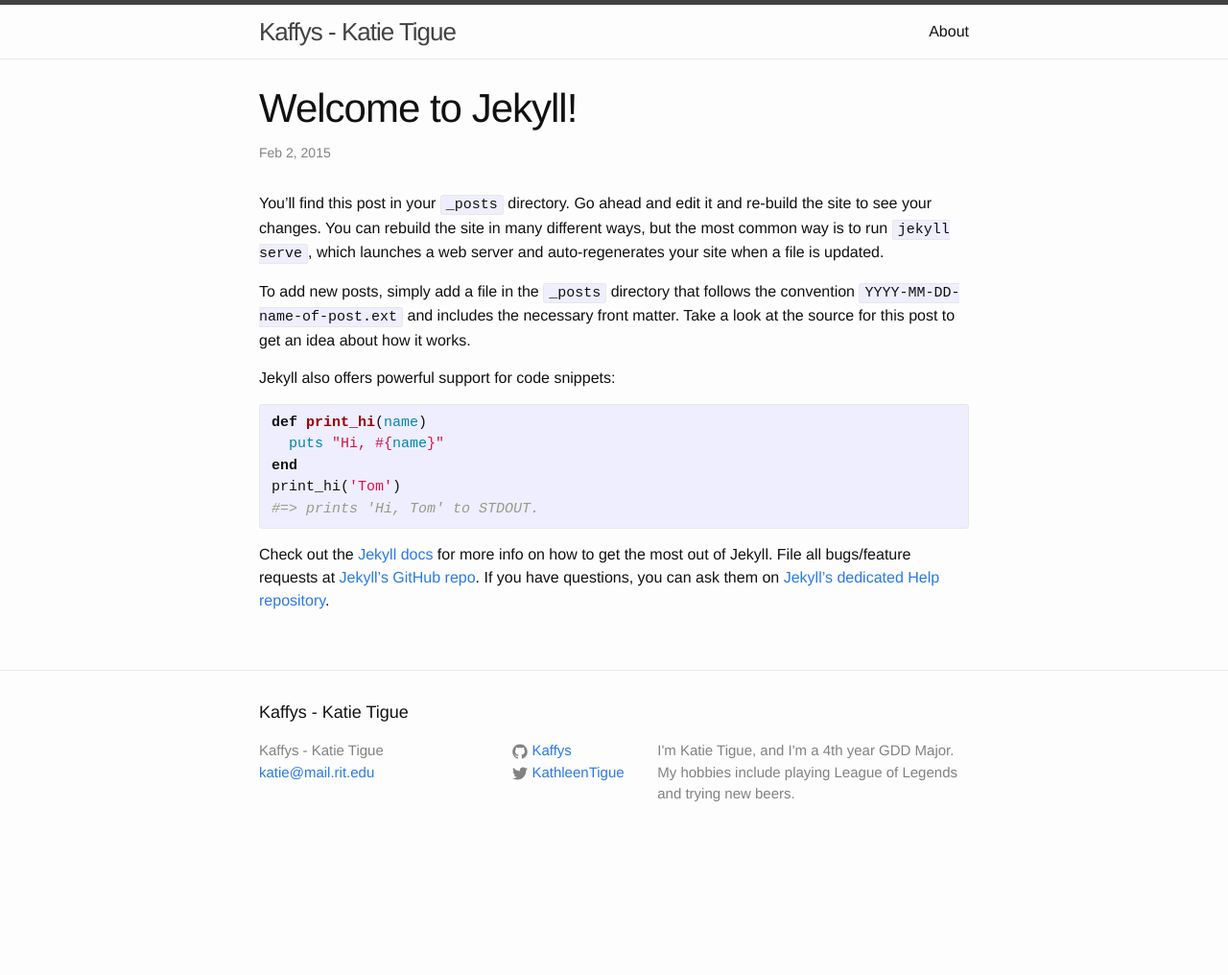
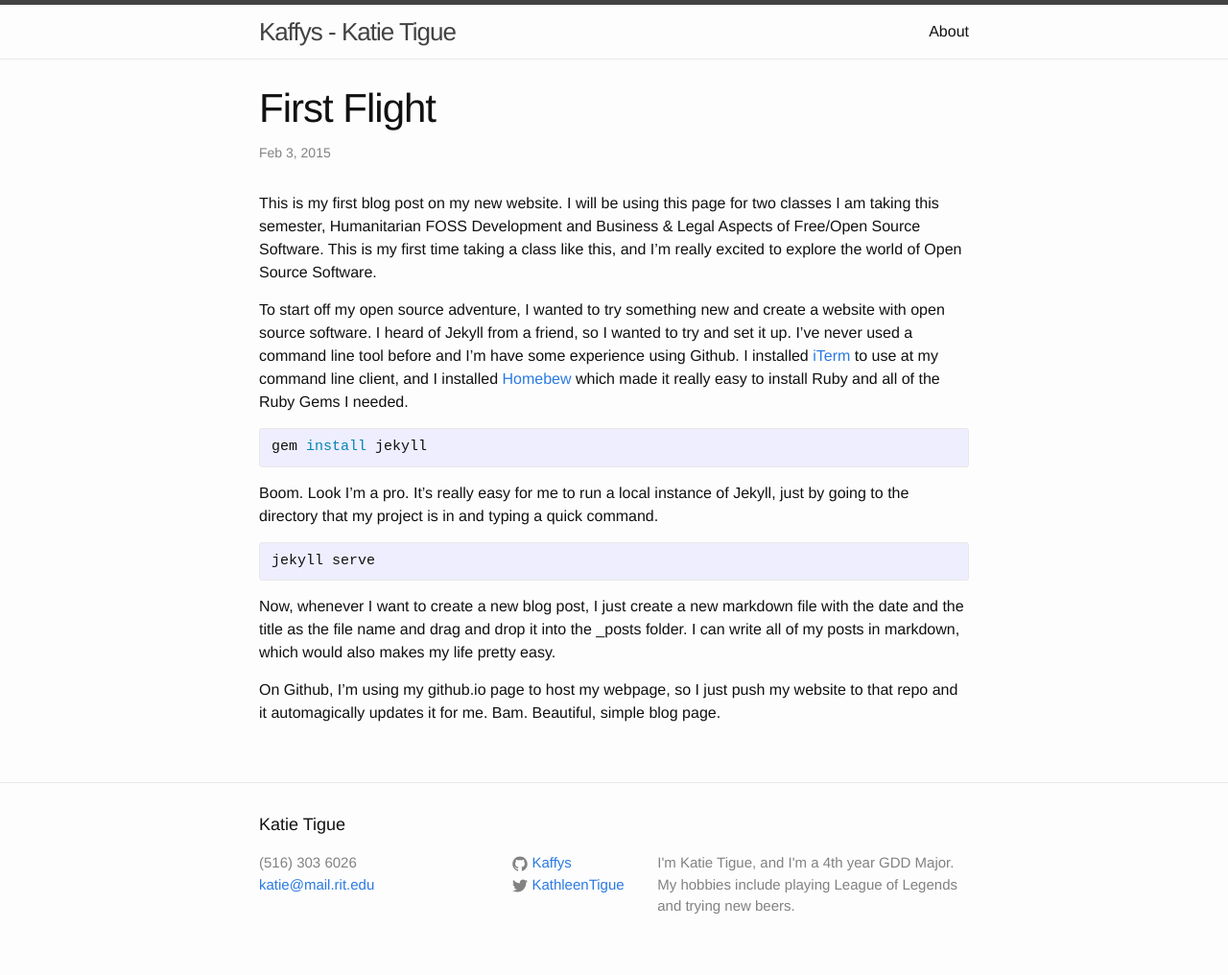
Before and after one commit to Kaffys/Kaffys.github.io, a Jekyll site: the page built from _posts/2015-02-02-welcome-to-jekyll.markdown, in a window 1280 px wide. Shown: the whole page at 96% size. Built offline with Jekyll 4.4.1, drawn with Linux system fonts in a browser that asks for light colours; before the commit the page ends 900 px from its top, so only the background shows below that.

Commit message:
First Flight Post

```diff
--- a/_includes/footer.html
+++ b/_includes/footer.html
@@ -2,12 +2,12 @@
 
   <div class="wrapper">
 
-    <h2 class="footer-heading">{{ site.title }}</h2>
+    <h2 class="footer-heading">Katie Tigue</h2>
 
     <div class="footer-col-wrapper">
       <div class="footer-col  footer-col-1">
         <ul class="contact-list">
-          <li>{{ site.title }}</li>
+          <li>(516) 303 6026</li>
           <li><a href="mailto:{{ site.email }}">{{ site.email }}</a></li>
         </ul>
       </div>
--- a/_posts/2015-02-02-welcome-to-jekyll.markdown
+++ b/_posts/2015-02-02-welcome-to-jekyll.markdown
@@ -1,25 +1,27 @@
 ---
 layout: post
-title:  "Welcome to Jekyll!"
-date:   2015-02-02 11:12:39
-categories: jekyll update
+title:  "First Flight"
+date:   2015-02-03 14:46:39
+categories: bizleg
 ---
-You’ll find this post in your `_posts` directory. Go ahead and edit it and re-build the site to see your changes. You can rebuild the site in many different ways, but the most common way is to run `jekyll serve`, which launches a web server and auto-regenerates your site when a file is updated.
+This is my first blog post on my new website. I will be using this page for two classes I am taking this semester, Humanitarian FOSS Development and Business & Legal Aspects of Free/Open Source Software. This is my first time taking a class like this, and I'm really excited to explore the world of Open Source Software.
 
-To add new posts, simply add a file in the `_posts` directory that follows the convention `YYYY-MM-DD-name-of-post.ext` and includes the necessary front matter. Take a look at the source for this post to get an idea about how it works.
+To start off my open source adventure, I wanted to try something new and create a website with open source software. I heard of Jekyll from a friend, so I wanted to try and set it up. I've never used a command line tool before and I'm have some experience using Github. I installed [iTerm][iterm] to use at my command line client, and I installed [Homebew][brew] which made it really easy to install Ruby and all of the Ruby Gems I needed.
 
-Jekyll also offers powerful support for code snippets:
-
-{% highlight ruby %}
-def print_hi(name)
-  puts "Hi, #{name}"
-end
-print_hi('Tom')
-#=> prints 'Hi, Tom' to STDOUT.
+{% highlight bash %}
+gem install jekyll
 {% endhighlight %}
 
-Check out the [Jekyll docs][jekyll] for more info on how to get the most out of Jekyll. File all bugs/feature requests at [Jekyll’s GitHub repo][jekyll-gh]. If you have questions, you can ask them on [Jekyll’s dedicated Help repository][jekyll-help].
+Boom. Look I'm a pro. It's really easy for me to run a local instance of Jekyll, just by going to the directory that my project is in and typing a quick command.
 
-[jekyll]:      http://jekyllrb.com
-[jekyll-gh]:   https://github.com/jekyll/jekyll
-[jekyll-help]: https://github.com/jekyll/jekyll-help
+{% highlight bash %}
+jekyll serve
+{% endhighlight %}
+
+Now, whenever I want to create a new blog post, I just create a new markdown file with the date and the title as the file name and drag and drop it into the _posts folder. I can write all of my posts in markdown, which would also makes my life pretty easy.
+
+On Github, I'm using my github.io page to host my webpage, so I just push my website to that repo and it automagically updates it for me. Bam. Beautiful, simple blog page.
+
+
+[brew]:        http://brew.sh/
+[iterm]: 	   http://iterm.sourceforge.net/
```
Also changed, not shown: 4 other files.
